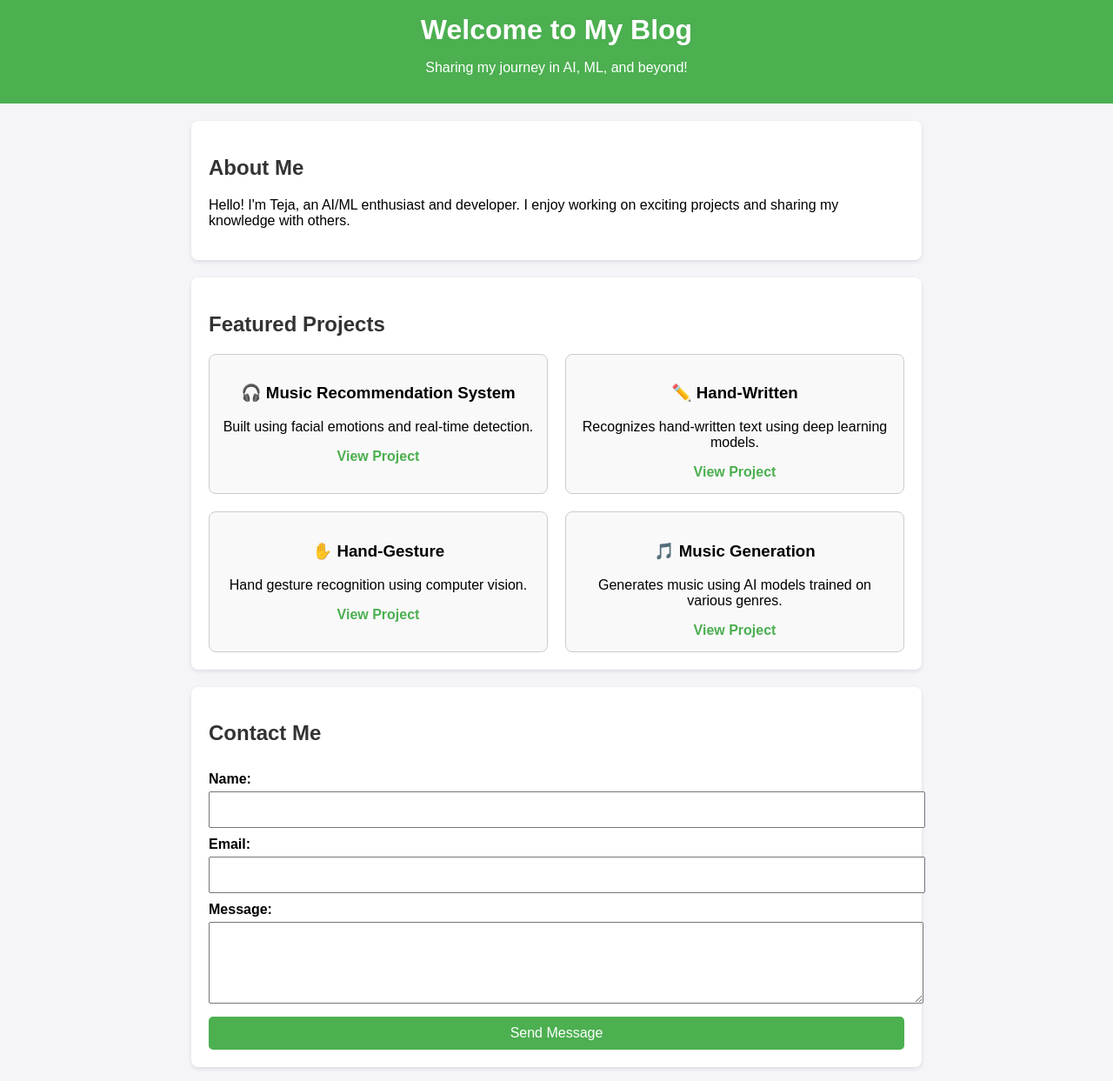
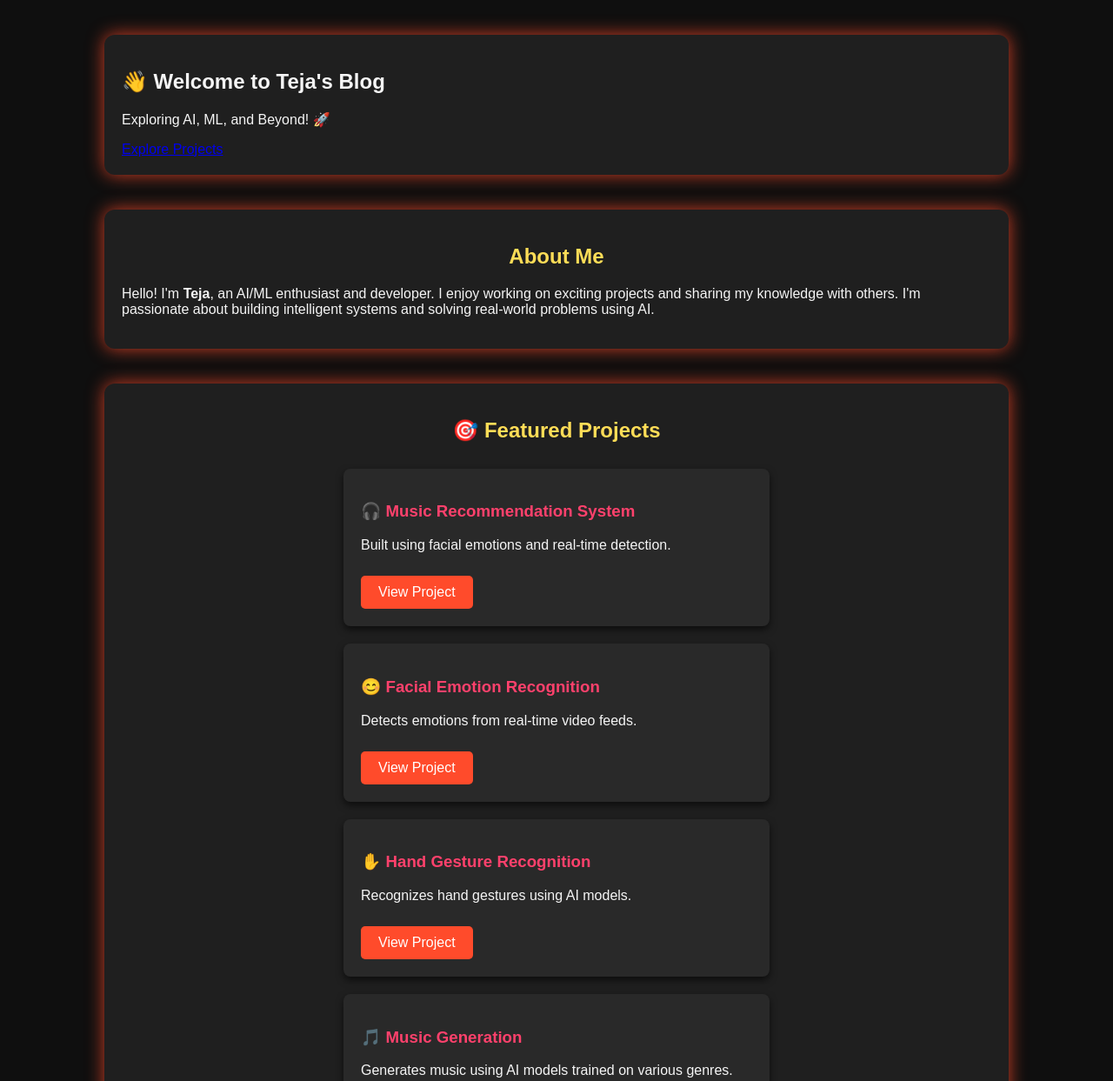
Before and after one commit to teja2704/teja2704.github.io, a plain HTML site: page index.html in a window 1280 px wide. Shown: the top 1243 px of the page at 87% size. Drawn offline with Linux system fonts and the light colour scheme.

Commit message:
Updated blog with bold and vibrant UI

```diff
--- a/index.html
+++ b/index.html
@@ -1,24 +1,37 @@
 <!DOCTYPE html>
-<html>
+<html lang="en">
+
 <head>
     <meta charset="UTF-8">
     <meta name="viewport" content="width=device-width, initial-scale=1.0">
-    <title>Teja's Blog</title>
-    <link rel="stylesheet" type="text/css" href="style.css">
+    <meta name="description" content="Teja's Personal Blog - Showcasing AI/ML Projects and Insights">
+    <title>Teja's Blog | AI & ML Projects</title>
+    <link rel="stylesheet" href="style.css">
 </head>
+
 <body>
-    <header>
-        <h1>Welcome to My Blog</h1>
-        <p>Sharing my journey in AI, ML, and beyond!</p>
-    </header>
+    <!-- Hero Section -->
+    <section id="hero">
+        <div class="hero-content">
+            <h1>👋 Welcome to <span class="highlight">Teja's Blog</span></h1>
+            <p>Exploring AI, ML, and Beyond! 🚀</p>
+            <a href="#projects" class="btn">Explore Projects</a>
+        </div>
+    </section>
 
+    <!-- About Me Section -->
     <section id="about">
         <h2>About Me</h2>
-        <p>Hello! I'm Teja, an AI/ML enthusiast and developer. I enjoy working on exciting projects and sharing my knowledge with others.</p>
+        <p>
+            Hello! I'm <strong>Teja</strong>, an AI/ML enthusiast and developer. I enjoy working on exciting projects and
+            sharing my knowledge with others. I'm passionate about building intelligent systems and solving real-world
+            problems using AI.
+        </p>
     </section>
 
+    <!-- Projects Section -->
     <section id="projects">
-        <h2>Featured Projects</h2>
+        <h2>🎯 Featured Projects</h2>
         <div class="project-container">
             <div class="project">
                 <h3>🎧 Music Recommendation System</h3>
@@ -26,13 +39,13 @@
                 <a href="https://github.com/teja2704/music-recommendation-system" target="_blank" rel="noopener">View Project</a>
             </div>
             <div class="project">
-                <h3>✏️ Hand-Written</h3>
-                <p>Recognizes hand-written text using deep learning models.</p>
+                <h3>😊 Facial Emotion Recognition</h3>
+                <p>Detects emotions from real-time video feeds.</p>
                 <a href="https://github.com/teja2704/Hand-Written" target="_blank" rel="noopener">View Project</a>
             </div>
             <div class="project">
-                <h3>✋ Hand-Gesture</h3>
-                <p>Hand gesture recognition using computer vision.</p>
+                <h3>✋ Hand Gesture Recognition</h3>
+                <p>Recognizes hand gestures using AI models.</p>
                 <a href="https://github.com/teja2704/Hand-Gesture" target="_blank" rel="noopener">View Project</a>
             </div>
             <div class="project">
@@ -43,24 +56,46 @@
         </div>
     </section>
 
+    <!-- Blog Section -->
+    <section id="blog">
+        <h2>📝 Latest Blog Posts</h2>
+        <div class="blog-posts">
+            <div class="post">
+                <h3>📚 Getting Started with Machine Learning</h3>
+                <p>Learn the basics of ML and build your first model.</p>
+                <a href="#" class="btn">Read More</a>
+            </div>
+            <div class="post">
+                <h3>😊 Building a Facial Emotion Detector</h3>
+                <p>Step-by-step guide to creating an emotion detector.</p>
+                <a href="#" class="btn">Read More</a>
+            </div>
+            <div class="post">
+                <h3>🎧 How I Built a Music Recommender</h3>
+                <p>Integrating AI to suggest music based on emotions.</p>
+                <a href="#" class="btn">Read More</a>
+            </div>
+        </div>
+    </section>
+
+    <!-- Contact Section -->
     <section id="contact">
-        <h2>Contact Me</h2>
+        <h2>📞 Contact Me</h2>
         <form>
             <label for="name">Name:</label>
-            <input type="text" id="name" name="name" required>
-
+            <input type="text" id="name" placeholder="Enter your name" required>
             <label for="email">Email:</label>
-            <input type="email" id="email" name="email" required>
-
+            <input type="email" id="email" placeholder="Enter your email" required>
             <label for="message">Message:</label>
-            <textarea id="message" name="message" rows="4" required></textarea>
-
-            <button type="submit">Send Message</button>
+            <textarea id="message" rows="4" placeholder="Enter your message"></textarea>
+            <button type="submit" class="btn">Send Message</button>
         </form>
     </section>
 
+    <!-- Footer -->
     <footer>
         <p>© 2025 Teja's Blog. All rights reserved.</p>
     </footer>
 </body>
+
 </html>
--- a/style.css
+++ b/style.css
@@ -1,88 +1,133 @@
+/* Style for the bold and vibrant blog */
 body {
-    font-family: Arial, sans-serif;
+    font-family: 'Arial', sans-serif;
     margin: 0;
     padding: 0;
-    background-color: #f4f4f9;
+    background-color: #0f0f0f;
+    color: #f5f5f5;
 }
 
 header {
-    background-color: #4CAF50;
+    background: linear-gradient(135deg, #ff416c, #ff4b2b);
+    padding: 20px;
+    text-align: center;
     color: white;
-    padding: 1em 0;
+    font-size: 24px;
+    font-weight: bold;
+    text-transform: uppercase;
+}
+
+nav {
+    text-align: center;
+    margin: 20px 0;
+}
+
+nav a {
+    color: #ff4b2b;
+    text-decoration: none;
+    margin: 0 15px;
+    font-size: 18px;
+    font-weight: bold;
+    transition: color 0.3s ease-in-out;
+}
+
+nav a:hover {
+    color: #ffdd57;
+}
+
+section {
+    max-width: 1000px;
+    margin: 40px auto;
+    padding: 20px;
+    background-color: #1f1f1f;
+    border-radius: 12px;
+    box-shadow: 0 0 20px rgba(255, 75, 43, 0.8);
+}
+
+h2 {
+    color: #ffdd57;
+    text-align: center;
+    margin-bottom: 20px;
+}
+
+.project-container, .blog-posts {
+    display: flex;
+    flex-wrap: wrap;
+    justify-content: space-around;
+}
+
+.project, .post {
+    background-color: #292929;
+    padding: 20px;
+    margin: 10px;
+    border-radius: 8px;
+    width: 45%;
+    box-shadow: 0 4px 8px rgba(0, 0, 0, 0.6);
+    transition: transform 0.3s;
+}
+
+.project:hover, .post:hover {
+    transform: scale(1.05);
+    box-shadow: 0 0 20px rgba(255, 75, 43, 0.9);
+}
+
+.project h3, .post h3 {
+    color: #ff416c;
+}
+
+.project p, .post p {
+    color: #f5f5f5;
+}
+
+.project a, .post a {
+    display: inline-block;
+    margin-top: 10px;
+    padding: 10px 20px;
+    background-color: #ff4b2b;
+    color: white;
+    text-decoration: none;
+    border-radius: 5px;
+    transition: background 0.3s;
+}
+
+.project a:hover, .post a:hover {
+    background-color: #ffdd57;
+    color: #1f1f1f;
+}
+
+.contact-form {
     text-align: center;
 }
 
-h1 {
-    margin: 0;
-}
-
-section {
-    padding: 20px;
-    max-width: 800px;
-    margin: 20px auto;
-    background-color: white;
+input, textarea {
+    width: 80%;
+    padding: 10px;
+    margin: 10px 0;
     border-radius: 8px;
-    box-shadow: 0 2px 5px rgba(0,0,0,0.1);
-}
-
-h2 {
-    color: #333;
-}
-
-.project-container {
-    display: grid;
-    grid-template-columns: 1fr 1fr;
-    gap: 20px;
-}
-
-.project {
-    padding: 15px;
-    border: 1px solid #ccc;
-    border-radius: 8px;
-    background-color: #f9f9f9;
-    text-align: center;
-}
-
-.project a {
-    text-decoration: none;
-    color: #4CAF50;
-    font-weight: bold;
-}
-
-form {
-    display: flex;
-    flex-direction: column;
-}
-
-label {
-    margin-top: 10px;
-    font-weight: bold;
-}
-
-input, textarea, button {
-    margin-top: 5px;
-    padding: 10px;
-    font-size: 16px;
-    width: 100%;
+    border: none;
+    background-color: #292929;
+    color: white;
 }
 
 button {
-    background-color: #4CAF50;
+    padding: 12px 25px;
+    background-color: #ff4b2b;
     color: white;
     border: none;
+    border-radius: 8px;
+    font-size: 16px;
     cursor: pointer;
-    margin-top: 15px;
-    border-radius: 5px;
+    transition: background 0.3s;
 }
 
 button:hover {
-    background-color: #45a049;
+    background-color: #ffdd57;
+    color: #1f1f1f;
 }
 
 footer {
     text-align: center;
-    padding: 10px;
-    background-color: #333;
-    color: white;
-    margin-top: 20px;
+    padding: 15px;
+    background-color: #1f1f1f;
+    color: #f5f5f5;
 }
```
